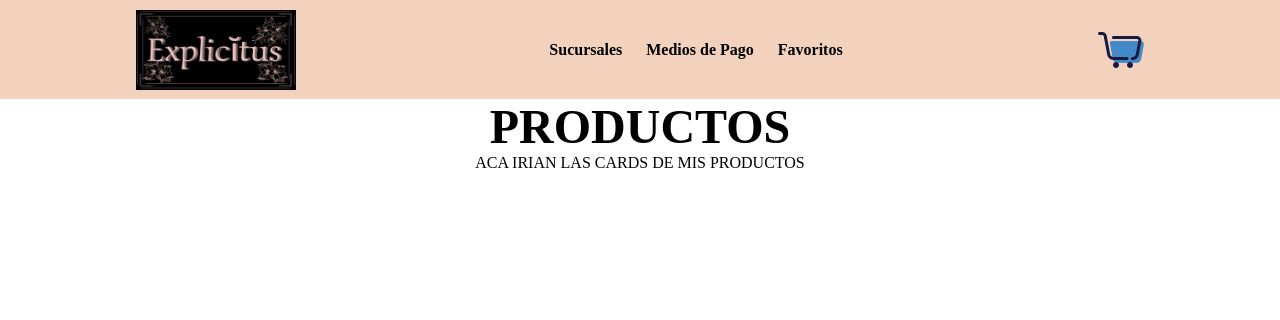
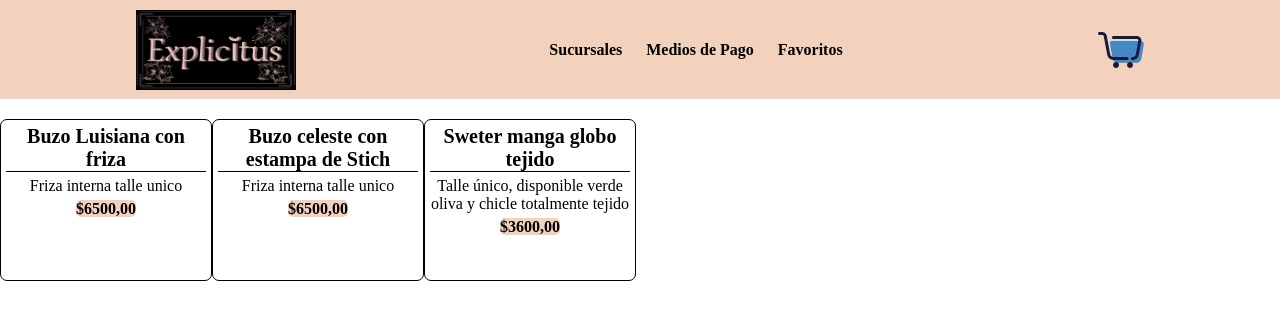
Before and after one commit to RoxGarciaRod/ProyectoReactJs, a React (Vite) app in the folder ecommerceReact/: page / in a window 1280 px wide. Shown: the top 320 px of the page. Built offline with nearby package versions, Linux system fonts and the light colour scheme.

Commit message:
correcciones primer preentrega

```diff
--- a/ecommerceReact/src/App.jsx
+++ b/ecommerceReact/src/App.jsx
@@ -1,15 +1,18 @@
 
 import './App.css'
-import Navbar from './assets/componentes/Navbar/Navbar'
-import ItemListContainer from './assets/componentes/ItemListContainer/ItemListContainer'
+import ItemListContainer from './components/ItemListContainer/ItemListContainer'
+import Navbar from './components/Navbar/Navbar'
 
 function App() {
 
   return (
     <>
+
     <Navbar />
-    <ItemListContainer />
 
+    <ItemListContainer producto="Buzo Luisiana con friza" descripcion="Friza interna talle unico" precio="$6500,00" />
+    <ItemListContainer producto="Buzo celeste con estampa de Stich" descripcion="Friza interna talle unico" precio="$6500,00" />
+    <ItemListContainer producto="Sweter manga globo tejido" descripcion="Talle único, disponible verde oliva y chicle totalmente tejido" precio="$3600,00" />
     </>
   )
 }
--- a/ecommerceReact/src/assets/componentes/ItemListContainer/ItemListContainer.css
+++ /dev/null
@@ -1,12 +0,0 @@
-.contenedorProductos {
-    text-align: center;
-}
-
-.subtitulo {
-    font-weight: 900;
-    font-size: 3rem;
-}
-
-.contenido {
-    font-weight: 500;
-}
--- a/ecommerceReact/src/assets/componentes/ItemListContainer/ItemListContainer.jsx
+++ /dev/null
@@ -1,17 +0,0 @@
-import './ItemListContainer.css'
-
-
-const ItemListContainer = () => {
-
-    return (
-        <section className="contenedorProductos">
-            <div>
-                <h2 className="subtitulo">PRODUCTOS</h2>
-                <p className="contenido">ACA IRIAN LAS CARDS DE MIS PRODUCTOS</p>
-            </div>
-        </section>
-
-    )
-}
-
-export default ItemListContainer
--- a/ecommerceReact/src/assets/componentes/Widget/Widget.jsx
+++ b/ecommerceReact/src/components/CartWidget/CartWidget.jsx
@@ -1,10 +1,10 @@
-import './Widget.css'
+import './CartWidget.css'
 
-const Widget = () => {
+const CartWidget = () => {
 
     return (
         <img className="Widget" src="imagenes/icono-cartwidget.png" alt="Icono de mi carrito de compras" />
     )
 }
 
-export default Widget
+export default CartWidget
--- /dev/null
+++ b/ecommerceReact/src/components/ItemListContainer/ItemListContainer.css
@@ -0,0 +1,24 @@
+.contenedorProductos {
+    display: inline-grid;
+    height: 150px;
+    width: 200px;
+    border: solid black 1px;
+    text-align: center;
+    border-radius: 7px;
+    padding: 5px;
+    margin-top: 20px;
+}
+
+.producto {
+    font-size: 20px;
+    border-bottom: black solid 1px;
+    margin-bottom: 5px;
+}
+
+.descripcion {
+    margin-bottom: 5px;
+}
+.precio {
+    background-color: #F2D2BD;
+    border-radius: 5px;
+}
--- /dev/null
+++ b/ecommerceReact/src/components/ItemListContainer/ItemListContainer.jsx
@@ -0,0 +1,18 @@
+import './ItemListContainer.css'
+
+
+const ItemListContainer = (props) => {
+
+    return (
+        <section className="contenedorProductos">
+            <article className="cardProducto">
+                <h2 className="producto">{props.producto}</h2>
+                <p className="descripcion">{props.descripcion}</p>
+                <strong className="precio">{props.precio}</strong>
+            </article>
+        </section>
+
+    )
+}
+
+export default ItemListContainer
--- a/ecommerceReact/src/assets/componentes/Navbar/Navbar.jsx
+++ b/ecommerceReact/src/components/Navbar/Navbar.jsx
@@ -1,4 +1,4 @@
-import Widget from '../widget/widget'
+import CartWidget from '../CartWidget/CartWidget'
 import './Navbar.css'
 
 
@@ -14,7 +14,7 @@ const Navbar = () => {
                     <a className="items" href="#">Medios de Pago</a>
                     <a className="items" href="#">Favoritos</a>
                 </nav>
-            <Widget />
+            <CartWidget />
             </div>
 
         </header>
```
Also changed, not shown: ecommerceReact/src/components/CartWidget/CartWidget.css (renamed from ecommerceReact/src/assets/componentes/Widget/Widget.css), ecommerceReact/src/components/Navbar/Navbar.css (renamed from ecommerceReact/src/assets/componentes/Navbar/Navbar.css).
